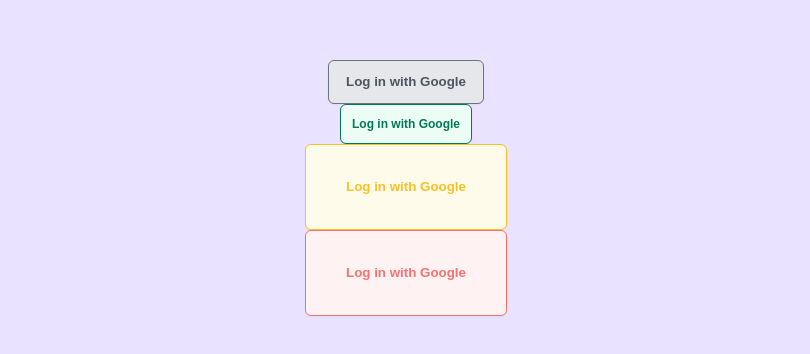
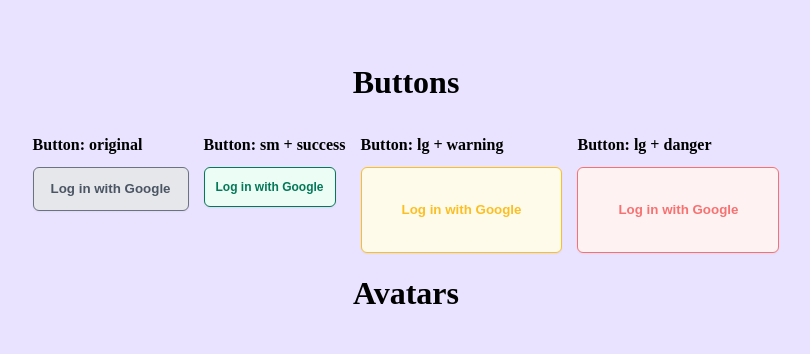
Before and after one commit to emirisato1003/advanced-react-lab, a React (Vite) app in the folder advanced-react-lab/: page / in a window 1280 px wide. Shown: the part 212-566 px from the top of the page, without its empty margins (234-1044 px from the left). Built offline with nearby package versions, Linux system fonts and the light colour scheme.

Commit message:
pull the code and update from different computer.

```diff
--- a/advanced-react-lab/src/App.jsx
+++ b/advanced-react-lab/src/App.jsx
@@ -4,10 +4,19 @@
 function App() {
   return (
     <main>
-      <Button>Log in with Google</Button>
-      <Button variant="success" size="sm" className="green">Log in with Google</Button>
-      <Button variant="warning" size="lg" className="green">Log in with Google</Button>
-      <Button variant="danger" size="lg" className="green">Log in with Google</Button>
+
+      <h1>Buttons</h1>
+      <div className="button-container">
+        <Button>Log in with Google</Button>
+        <Button variant="success" size="sm" className="green">Log in with Google</Button>
+        <Button variant="warning" size="lg" className="green">Log in with Google</Button>
+        <Button variant="danger" size="lg" className="green">Log in with Google</Button>
+      </div>
+
+      <h1>Avatars</h1>
+      <div className="avatar-container">
+
+      </div>
     </main>
   );
 }
--- a/advanced-react-lab/src/Button.jsx
+++ b/advanced-react-lab/src/Button.jsx
@@ -2,14 +2,17 @@
 import classNames from "classnames";
 export default function Button({ children, size, className, variant, ...rest }) {
 
-    let sizeClass = size && `button-${size}`
-    let variantClass = variant && `button-${variant}`
+    let sizeClass = size && `button-${size}`;
+    let variantClass = variant && `button-${variant}`;
 
     const allClasses = classNames(sizeClass, className, variantClass);
 
     return (
-        <button className={allClasses} {...rest}>
-            {children}
-        </button>
+        <div className="single-button">
+            <h2>Button: {size && variant ? `${size} + ${variant}` : 'original'}</h2>
+            <button className={allClasses} {...rest}>
+                {children}
+            </button>
+        </div>
     );
 }
--- a/advanced-react-lab/src/index.css
+++ b/advanced-react-lab/src/index.css
@@ -17,6 +17,13 @@
   align-items: center;
 }
 
+.button-container{
+  display: flex;
+  gap: 15px;
+}
+.single-button h2{
+  font-size: 1rem;
+}
 button {
   background-color: #E5E7EB;
   color: #4B5563;
```
